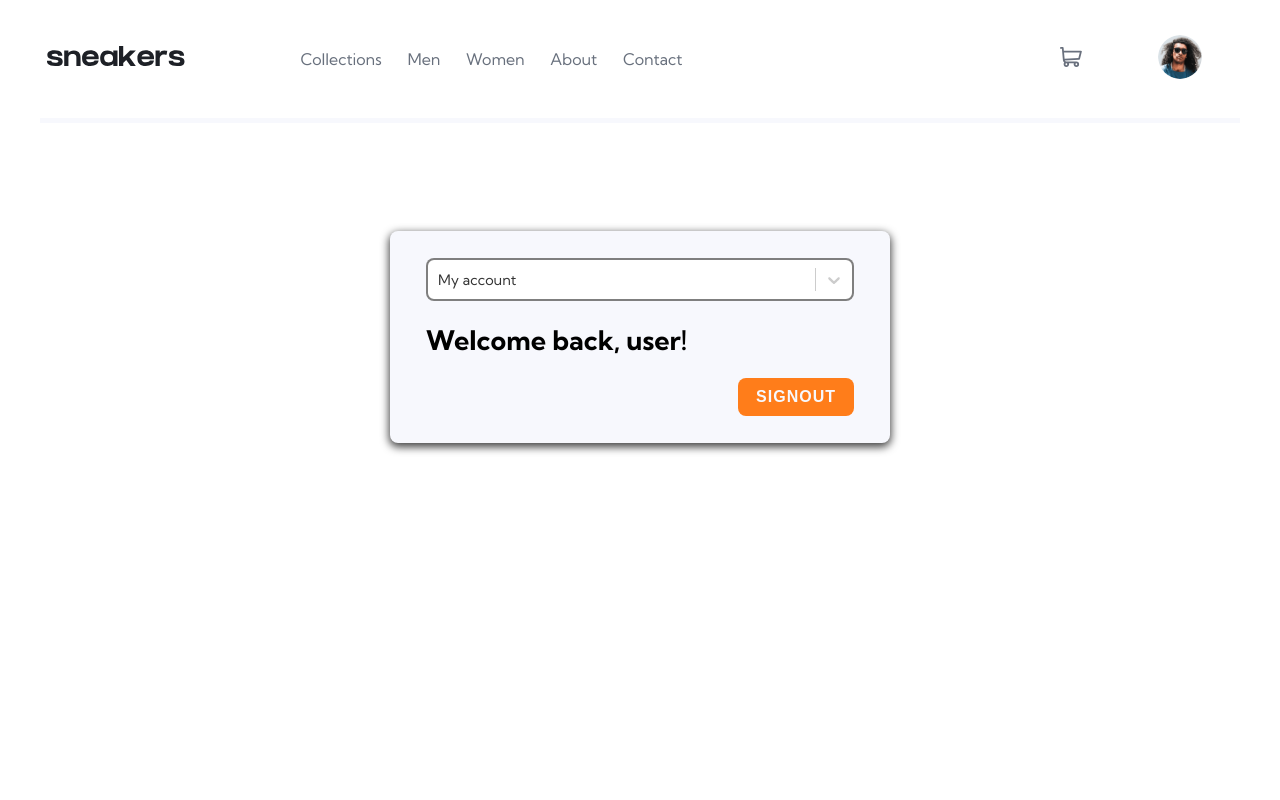
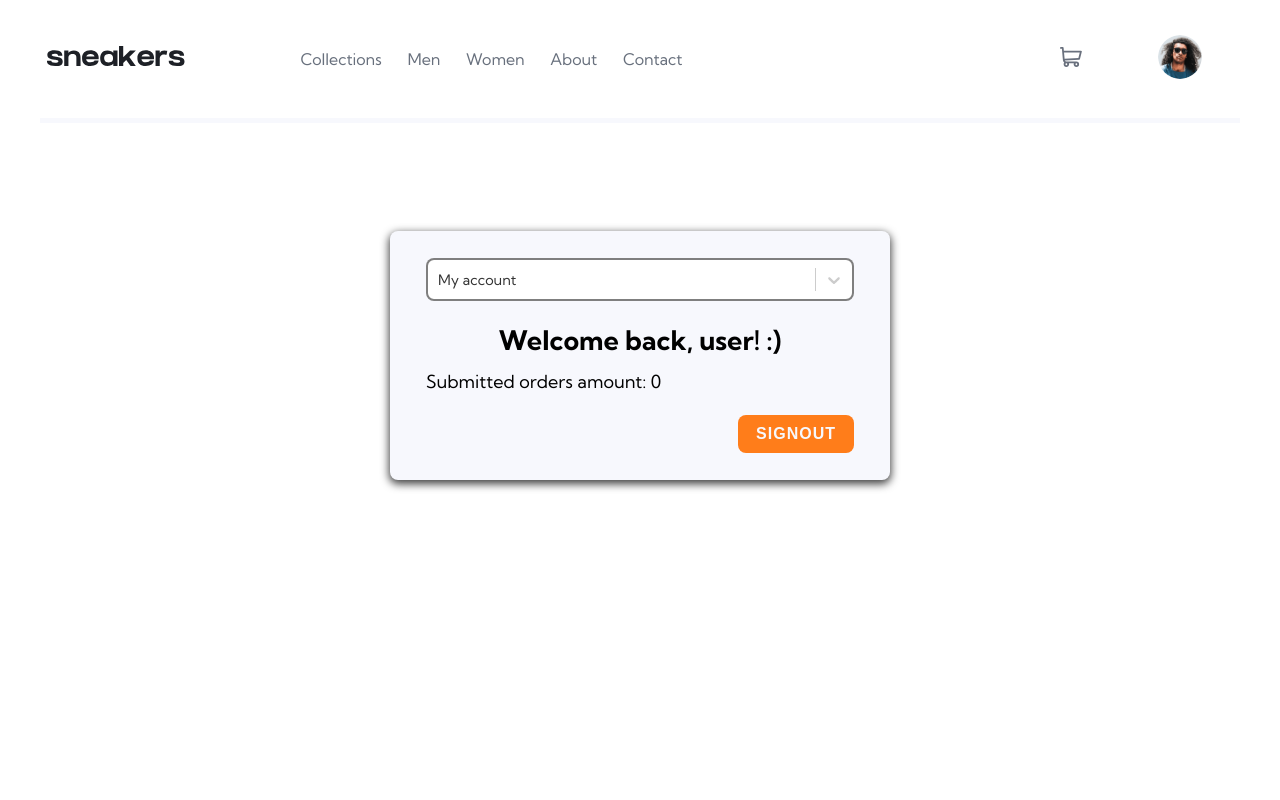
Before and after one commit to kimi1723/E-commerce-product-page-Frontend-Mentor, a React (Create React App) app in the folder my-app/: page /account/myaccount in a window 1280 px wide. Shown: the top 800 px of the page. Built offline with nearby package versions, Linux system fonts and the light colour scheme; no server answers; the database is empty.

Commit message:
my account

```diff
--- a/my-app/src/components/account/MyAccount.js
+++ b/my-app/src/components/account/MyAccount.js
@@ -1,5 +1,23 @@
-const MyAccount = () => {
-	return <h1>Welcome back, user!</h1>;
+import classes from './MyAccountRoot.module.css';
+
+const MyAccount = ({ ordersData }) => {
+	if (ordersData !== null && ordersData.error) {
+		return (
+			<>
+				<h1 className={classes.h1}>An unexpected error has occured!</h1>
+				<p className={classes['error-text']}>{ordersData.error}</p>
+			</>
+		);
+	}
+
+	const submittedOrdersAmount = Object.keys(ordersData).length;
+
+	return (
+		<>
+			<h1 className={classes.h1}>Welcome back, user! {':)'}</h1>
+			<p>Submitted orders amount: {submittedOrdersAmount}</p>
+		</>
+	);
 };
 
 export default MyAccount;
--- a/my-app/src/components/account/MyAccountRoot.module.css
+++ b/my-app/src/components/account/MyAccountRoot.module.css
@@ -0,0 +1,10 @@
+.h1 {
+	text-align: center;
+	margin-bottom: 0.5em;
+}
+
+.error-text {
+	color: tomato;
+	font-weight: bold;
+	text-align: center;
+}
--- a/my-app/src/pages/account/MyAccount.js
+++ b/my-app/src/pages/account/MyAccount.js
@@ -1,7 +1,33 @@
+import { Await, defer, useLoaderData } from 'react-router-dom';
+import { Suspense } from 'react';
+
 import Account from '../../components/account/MyAccount';
+import getProductsData from '../../utils/getProductsData';
+import LoaderSpinner from '../../components/ui/LoaderSpinner';
 
 const AccountPage = () => {
-	return <Account />;
+	const { ordersData } = useLoaderData();
+
+	return (
+		<Suspense fallback={<LoaderSpinner title="my account" />}>
+			<Await resolve={ordersData}>{loadedData => <Account ordersData={loadedData} />}</Await>
+		</Suspense>
+	);
+};
+
+const accountLoader = async () => {
+	const email = localStorage.getItem('email');
+	const ordersData = (await getProductsData(`users/emails/${email}/userOrders`)) || {};
+
+	if (ordersData.error) return { error: ordersData.error.message };
+
+	return ordersData;
+};
+
+export const loader = () => {
+	return defer({
+		ordersData: accountLoader(),
+	});
 };
 
 export default AccountPage;
--- a/my-app/src/router.js
+++ b/my-app/src/router.js
@@ -178,6 +178,7 @@ const router = createBrowserRouter([
 								<MyAccountPageLazy />
 							</Suspense>
 						),
+						loader: () => import('./pages/account/MyAccount').then(module => module.loader()),
 					},
 					{
 						path: 'orders',
```
